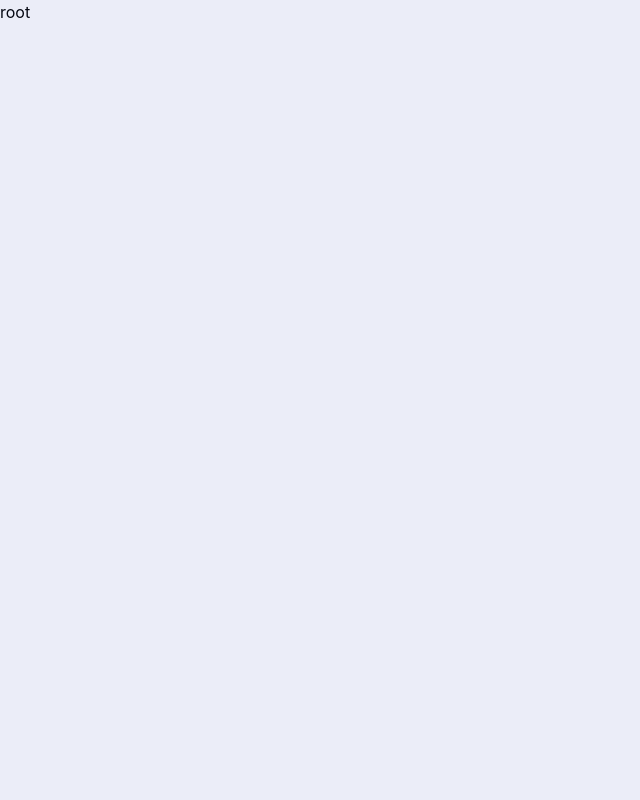
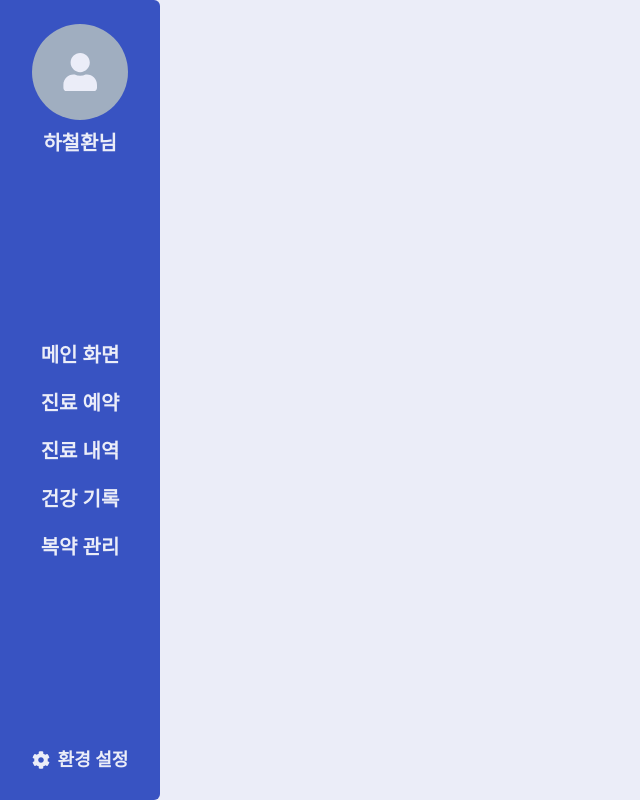
Before and after one commit to hwna00/2023ESWContest_webOS_3015, a React app in the folder packages/apps/user/: page / in a window 1280 px wide. Shown: the whole page, without its empty margins (0-640 px from the left). Built offline with nearby package versions, Linux system fonts and the light colour scheme; the HTML template or start-up script is replaced by a standard one.

Commit message:
Feat: 사이드바 제작
- 테스트 코드 통과
- 메뉴 요소 렌더링

ref: #4

```diff
--- a/packages/apps/user/src/components/SideBar/SideBar.js
+++ b/packages/apps/user/src/components/SideBar/SideBar.js
@@ -1,5 +1,99 @@
+import { Link as ReactRouterLink } from 'react-router-dom';
+import {
+  Avatar,
+  Text,
+  VStack,
+  Link as ChakraLink,
+  Button,
+  HStack,
+  Flex,
+} from '@chakra-ui/react';
+import { FaUser, FaCog } from 'react-icons/fa';
+
+const menuNames = [
+  '메인 화면',
+  '진료 예약',
+  '진료 내역',
+  '건강 기록',
+  '복약 관리',
+];
+
 const SideBar = function () {
-  return <></>;
+  return (
+    <Flex
+      height="100vh"
+      width="40"
+      color={'white'}
+      bgColor={'primary.500'}
+      py={'4'}
+      direction={'column'}
+      justifyContent={'space-between'}
+      alignItems={'center'}
+      borderRightRadius={'md'}
+    >
+      <VStack width={'full'} py={'2'}>
+        <Avatar icon={<FaUser />} size={'xl'} />
+        <Text fontSize={'xl'} fontWeight={'bold'}>
+          하철환님
+        </Text>
+      </VStack>
+      <VStack width={'full'} gap={0}>
+        {menuNames.map(menuName => {
+          return (
+            <ChakraLink
+              as={ReactRouterLink}
+              to={'/'}
+              width={'full'}
+              key={menuName}
+              onClick={e => console.log(e.target)}
+            >
+              <Button
+                width={'full'}
+                size={'lg'}
+                borderRadius={'none'}
+                color={'white'}
+                bgColor={'primary.500'}
+                fontSize={'xl'}
+                _hover={{
+                  bgColor: 'primary.700',
+                }}
+                _focus={{
+                  bgColor: 'white',
+                  color: 'primary.500',
+                  fontWeight: 'bold',
+                }}
+              >
+                {menuName}
+              </Button>
+            </ChakraLink>
+          );
+        })}
+      </VStack>
+      <HStack width={'full'}>
+        <ChakraLink as={ReactRouterLink} to={'/'} width={'full'}>
+          <Button
+            leftIcon={<FaCog />}
+            variant={'ghost'}
+            width={'full'}
+            size={'lg'}
+            borderRadius={'none'}
+            color={'white'}
+            bgColor={'primary.500'}
+            _hover={{
+              bgColor: 'primary.700',
+            }}
+            _focus={{
+              bgColor: 'white',
+              color: 'primary.500',
+              fontWeight: 'bold',
+            }}
+          >
+            환경 설정
+          </Button>
+        </ChakraLink>
+      </HStack>
+    </Flex>
+  );
 };
 
 export default SideBar;
--- a/packages/apps/user/src/router.js
+++ b/packages/apps/user/src/router.js
@@ -1,9 +1,16 @@
-import { createBrowserRouter } from 'react-router-dom';
+import { Outlet, createBrowserRouter } from 'react-router-dom';
 import NotFound from './views/NotFound';
+import SideBar from './components/SideBar';
+
 const router = createBrowserRouter([
   {
     path: '/',
-    element: <div>root</div>,
+    element: (
+      <>
+        <SideBar />
+        <Outlet />
+      </>
+    ),
     errorElement: <NotFound />,
   },
 ]);
```
